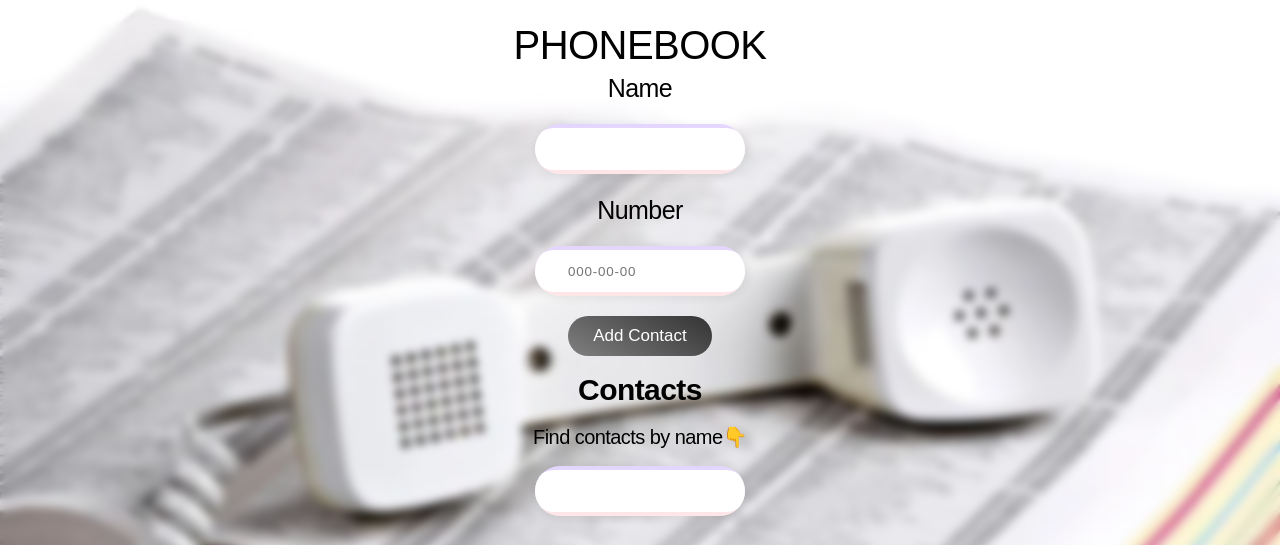
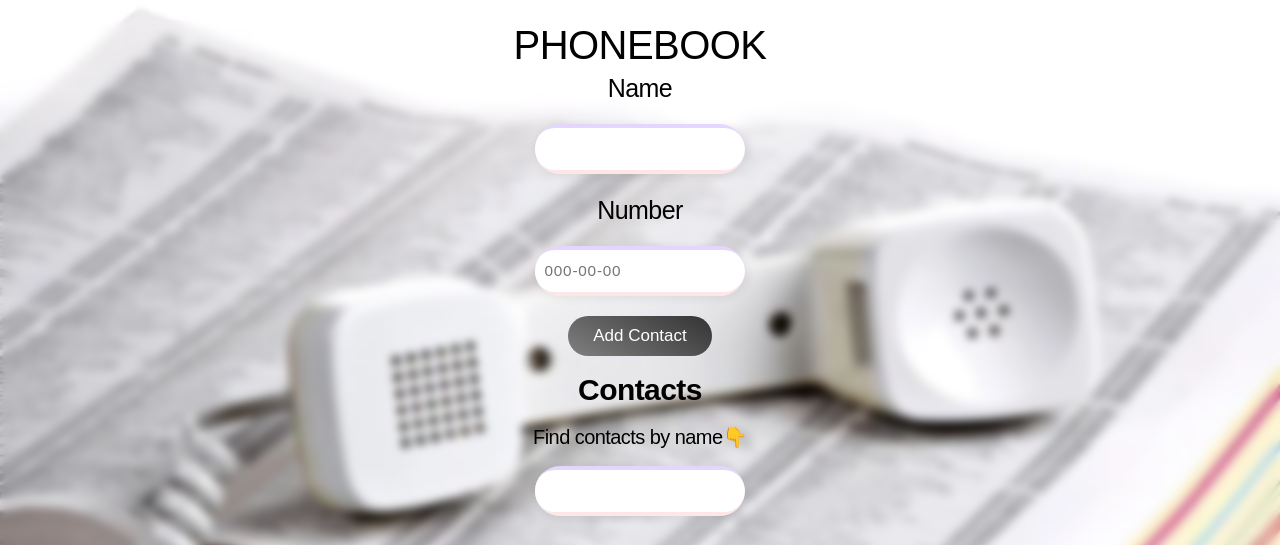
Before and after one commit to Kreal11/goit-react-hw-04-phonebook, a React (Create React App) app: page / in a window 1280 px wide. Shown: the top 545 px of the page. Built offline with nearby package versions, Linux system fonts and the light colour scheme.

Commit message:
updated styles for inputs

```diff
--- a/src/components/AddContact/AddContact.styled.js
+++ b/src/components/AddContact/AddContact.styled.js
@@ -36,10 +36,10 @@ export const StyledAddContactInput = styled.input`
   caret-color: rgb(255, 81, 0);
   background-color: rgb(255, 255, 255);
   border-radius: 30px;
-  padding-left: 35px;
+  padding-left: 10px;
   letter-spacing: 0.8px;
   color: rgb(19, 19, 19);
-  font-size: 13.4px;
+  font-size: 15.3px;
 `;
 
 export const StyledAddContactButton = styled.button`
--- a/src/components/SearchContact/SearchContact.styled.js
+++ b/src/components/SearchContact/SearchContact.styled.js
@@ -43,8 +43,8 @@ export const StyledSearchInput = styled.input`
   caret-color: rgb(255, 81, 0);
   background-color: rgb(255, 255, 255);
   border-radius: 30px;
-  padding-left: 35px;
+  padding-left: 10px;
   letter-spacing: 0.8px;
   color: rgb(19, 19, 19);
-  font-size: 13.4px;
+  font-size: 15.3px;
 `;
```
